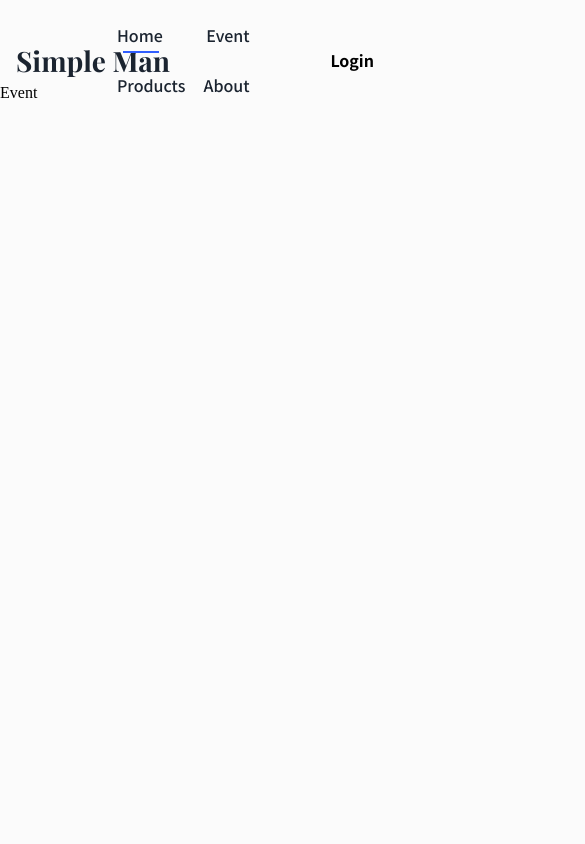
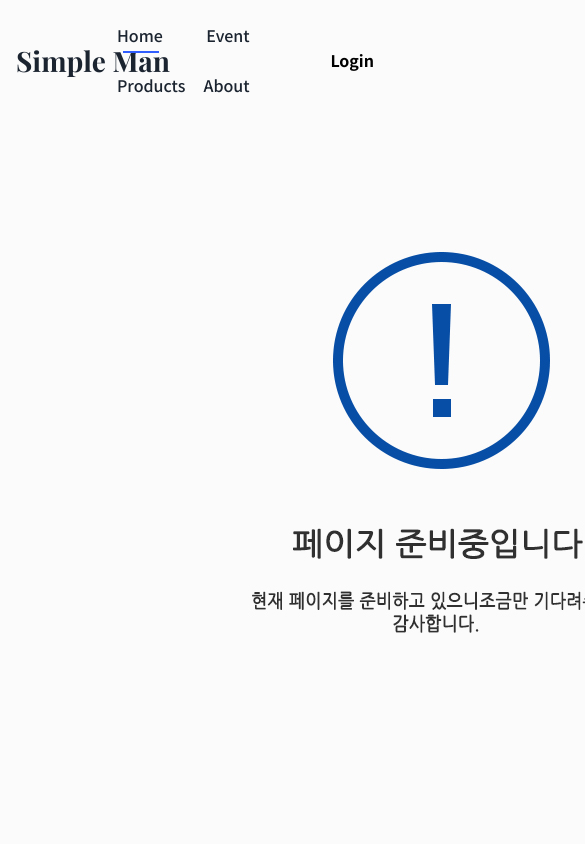
Before and after one commit to kangyunhwan/SimpleMan, a React (Create React App) app: page /event in a window 390 px wide. Shown: the top 844 px of the page, 585 px wide, since content can reach past the window. Built offline with nearby package versions, Linux system fonts and the light colour scheme; no server answers.

Commit message:
20230925

```diff
--- a/src/App.js
+++ b/src/App.js
@@ -15,7 +15,6 @@ import MobileProducts from './pages/mobile/MobileProducts';
 import MobileAbout from './pages/mobile/MobileAbout';
 import MobileDetail from './pages/mobile/MobileDetail';
 import MobileQna from './pages/mobile/MobileQna';
-import MobileNotice from './pages/mobile/MobileNotice';
 import { AuthContextProvider } from './context/AuthContext';
 
 
@@ -35,7 +34,6 @@ export default function App() {
           {path:'/mobile_about',element:<MobileAbout/>},
           {path:'/mobile_products/:mobProductsId', element:<MobileDetail/>},
           {path:'/mobile_qna', element:<MobileQna/>},
-          {path:'/mobile_notice', element:<MobileNotice/>}
         ]
       }
     ])
--- a/src/components/mobile/MobileHeader.js
+++ b/src/components/mobile/MobileHeader.js
@@ -15,7 +15,7 @@ export default function MobileHeader() {
     {index:1, name:'Event', pathname:'/', subMenuList:[{index:0, name:'이벤트', pathname:'/mobile_event'}, ]},
     {index:2, name:'Products', pathname:'/', subMenuList:[{index:0, name:'전체', pathname:'/mobile_products'}, {index:1, name:'상의', pathname:'/mobile_products'}, {index:2, name:'하의', pathname:'/mobile_products'}, {index:3, name:'신발', pathname:'/mobile_products'}, {index:4, name:'가방', pathname:'/mobile_products'}, {index:5, name:'액세서리', pathname:'/mobile_products'}]},
     {index:3, name:'About', pathname:'/', subMenuList:[{index:0, name:'회사소개', pathname:'/mobile_about'}]},
-    {index:4, name:'Community', pathname:'/', subMenuList:[{index:0, name:'Q&A', pathname:'/mobile_qna'}, {index:1, name:'공지사항', pathname:'/mobile_notice'}]},
+    {index:4, name:'Community', pathname:'/', subMenuList:[{index:0, name:'Q&A', pathname:'/mobile_qna'}]},
   ]
 
   const menuWrap = useRef()
--- a/src/pages/Event.js
+++ b/src/pages/Event.js
@@ -1,7 +1,10 @@
 import React from 'react'
+import styles from './css/event.module.css'
 
 export default function Event() {
   return (
-    <div>Event</div>
+    <section id={styles.event_wrap}>
+      <img src="./images/page_wait.jpg" alt="페이지준비중"/>
+    </section>
   )
 }
--- /dev/null
+++ b/src/pages/css/event.module.css
@@ -0,0 +1,12 @@
+section#event_wrap{
+  width:1240px;
+  min-height:500px;
+  margin:60px auto 0px;
+  text-align:center;
+}
+
+@media screen and (max-width:1240px){
+  section#event_wrap{
+    width:100%;
+  }
+}
--- a/src/pages/mobile/MobileAbout.js
+++ b/src/pages/mobile/MobileAbout.js
@@ -2,6 +2,8 @@ import React from 'react'
 
 export default function MobileAbout() {
   return (
-    <div>MobileAbout</div>
+    <div className="page_wait">
+      <img src="./images/page_wait.jpg"/>
+    </div>
   )
 }
--- a/src/pages/mobile/MobileEvent.js
+++ b/src/pages/mobile/MobileEvent.js
@@ -1,7 +1,10 @@
 import React from 'react'
+import './css/mobile_default.css'
 
 export default function MobileEvent() {
   return (
-    <div>MobileEvent</div>
+    <div className="page_wait">
+      <img src="./images/page_wait.jpg"/>
+    </div>
   )
 }
--- a/src/pages/mobile/MobileNotice.js
+++ /dev/null
@@ -1,7 +0,0 @@
-import React from 'react'
-
-export default function MobileNotice() {
-  return (
-    <div>MobileNotice</div>
-  )
-}
--- a/src/pages/mobile/MobileQna.js
+++ b/src/pages/mobile/MobileQna.js
@@ -1,7 +1,10 @@
 import React from 'react'
+import './css/mobile_default.css'
 
 export default function MobileQna() {
   return (
-    <div>MobileQna</div>
+    <div className="page_wait">
+      <img src="./images/page_wait.jpg"/>
+    </div>
   )
 }
--- /dev/null
+++ b/src/pages/mobile/css/mobile_default.css
@@ -0,0 +1,5 @@
+
+div.page_wait img{
+  display:block;
+  width:100%;
+}
```
